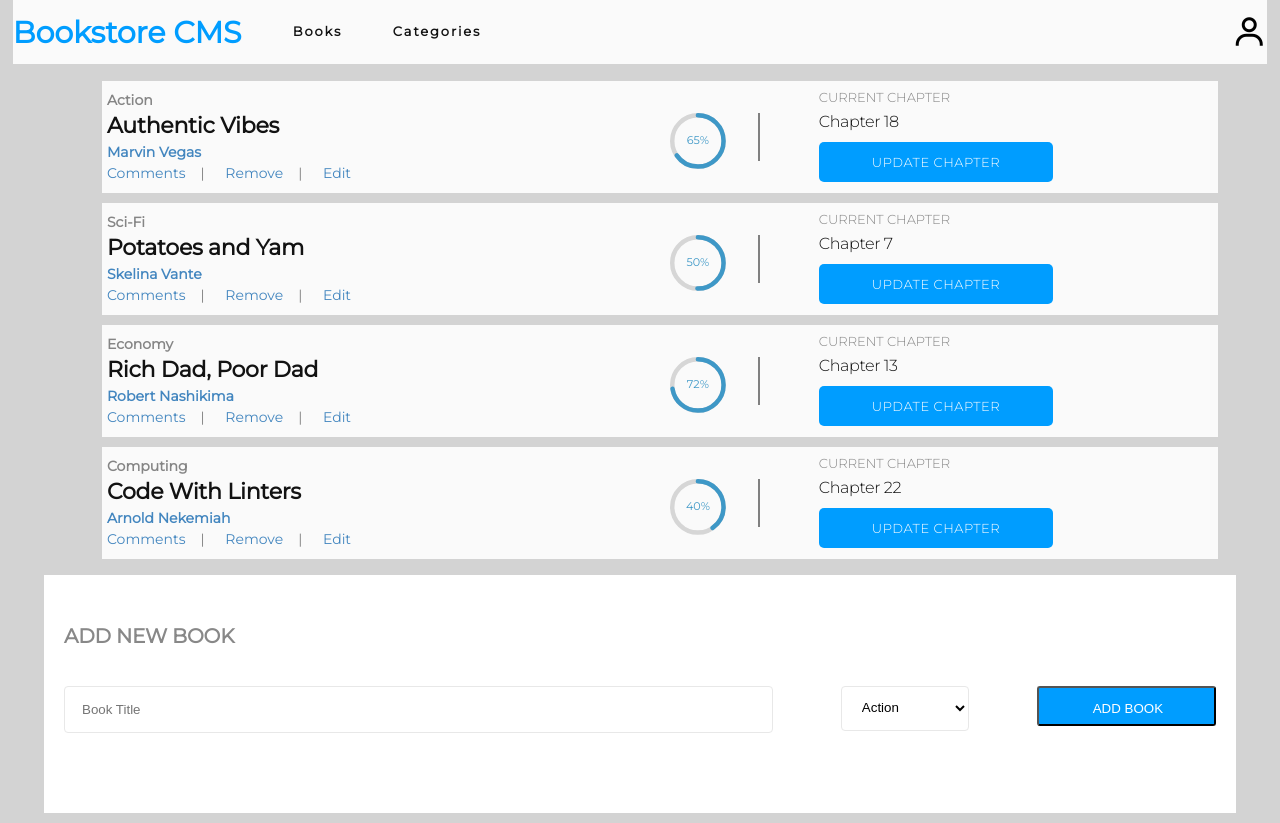
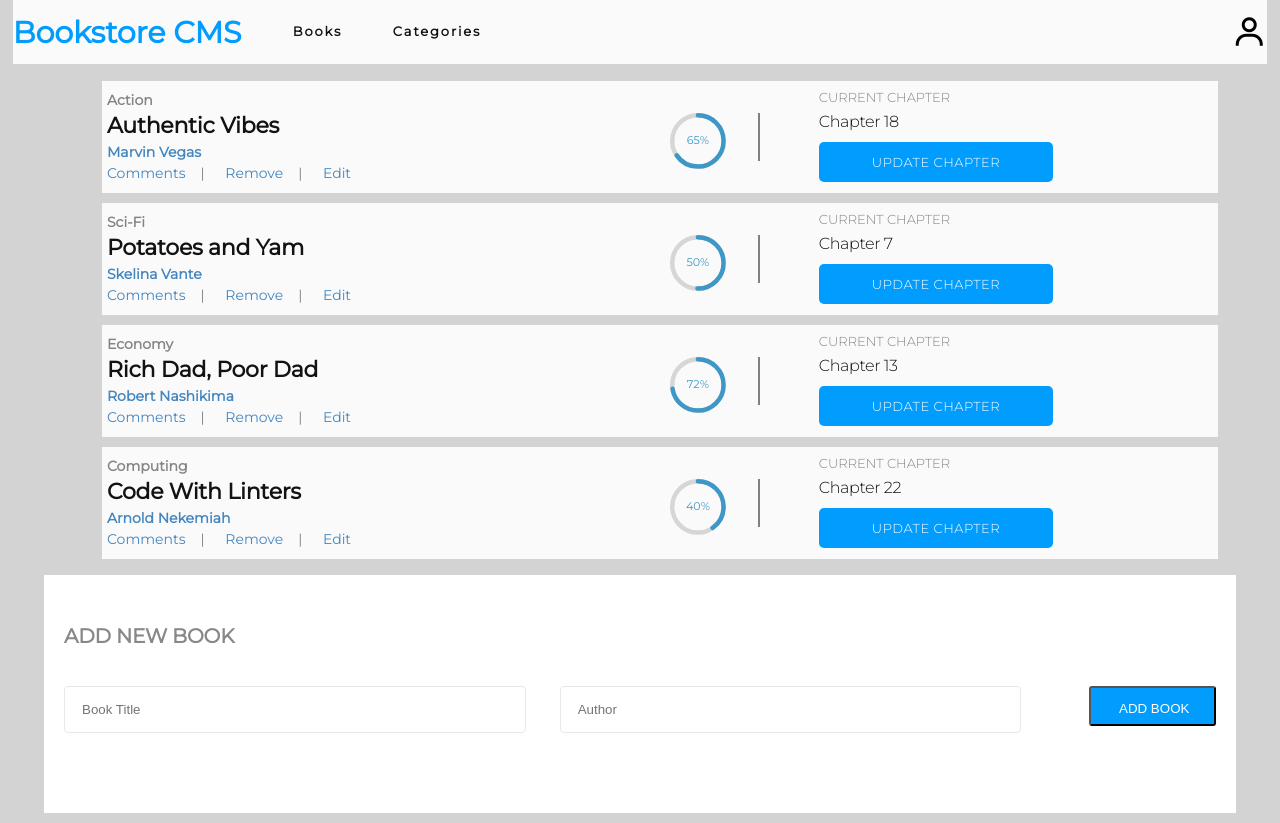
Before and after one commit to marvin-nyalik/bookstore-redux, a React (Create React App) app: page / in a window 1280 px wide. Built offline with nearby package versions, Linux system fonts and the light colour scheme.

Commit message:
Update author input

```diff
--- a/src/components/addBook.js
+++ b/src/components/addBook.js
@@ -6,11 +6,7 @@ const AddBook = ({ addNewBook }) => (
     <h3 className={add.heading}>ADD NEW BOOK</h3>
     <form className={add.form}>
       <input type="text" placeholder="Book Title" className={add.input} />
-      <select name="category" id="category" className={add.select}>
-        <option value="Action">Action</option>
-        <option value="Science Fiction">Science Fiction</option>
-        <option value="Economy">Economy</option>
-      </select>
+      <input type="text" placeholder="Author" className={add.input} />
       <button type="submit" className={add.submit} onClick={addNewBook}>ADD BOOK</button>
     </form>
   </div>
```
